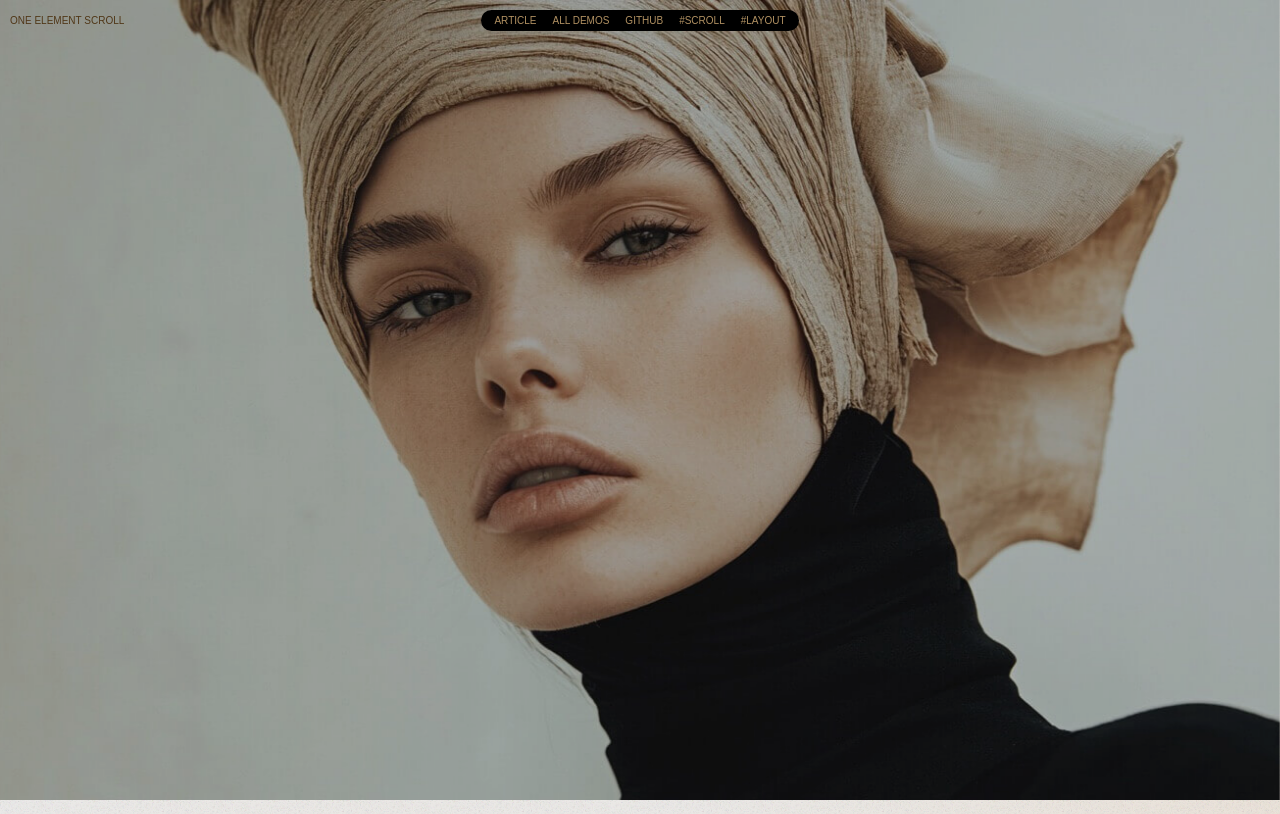
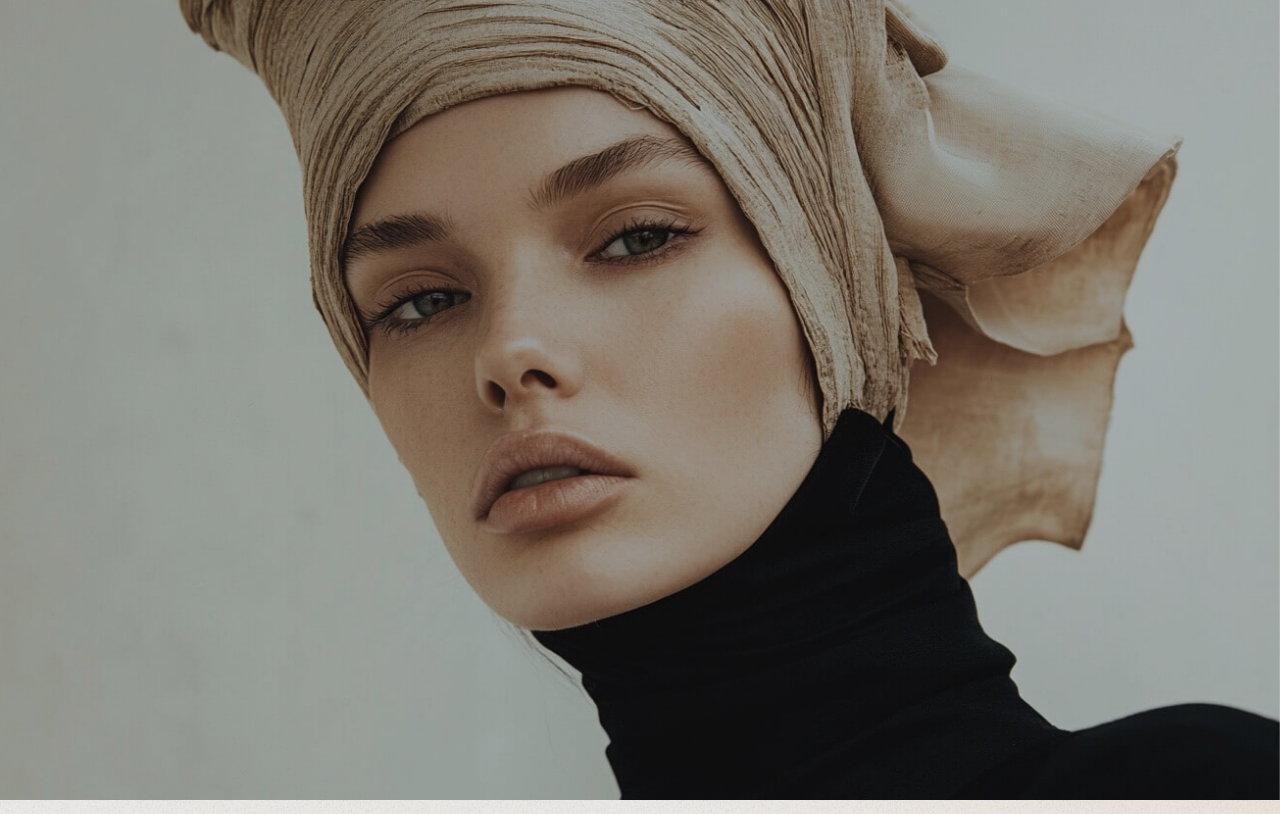
Before and after one commit to nabiilahhp/Scrool, a plain HTML site: page index.html in a window 1280 px wide. Shown: the top 814 px of the page. Drawn offline with Linux system fonts and the light colour scheme; a web font is replaced by a local one.

Commit message:
Update index.html
Remove external link

```diff
--- a/index.html
+++ b/index.html
@@ -13,18 +13,6 @@
   </head>
   <body class="loading">
     <main>
-      <div class="frame font-cap">
-        <h3 class="frame__title">One Element Scroll</h3>
-        <div class="frame-wrap">
-          <a class="frame__back" href="https://tympanus.net/codrops/?p=82884">Article</a>
-          <a class="frame__archive" href="https://tympanus.net/codrops/demos">All demos</a>
-          <a class="frame__github" href="https://github.com/codrops/OneElementScroll">GitHub</a>
-          <nav class="tags">
-            <a href="https://tympanus.net/codrops/demos/?tag=scroll">#scroll</a>
-            <a href="https://tympanus.net/codrops/demos/?tag=layout">#layout</a>
-          </nav>
-        </div>
-      </div>
       <section class="content content--inital">
         <div class="one" style="background-image:url(img/main.jpg)"></div>
       </section>
```
